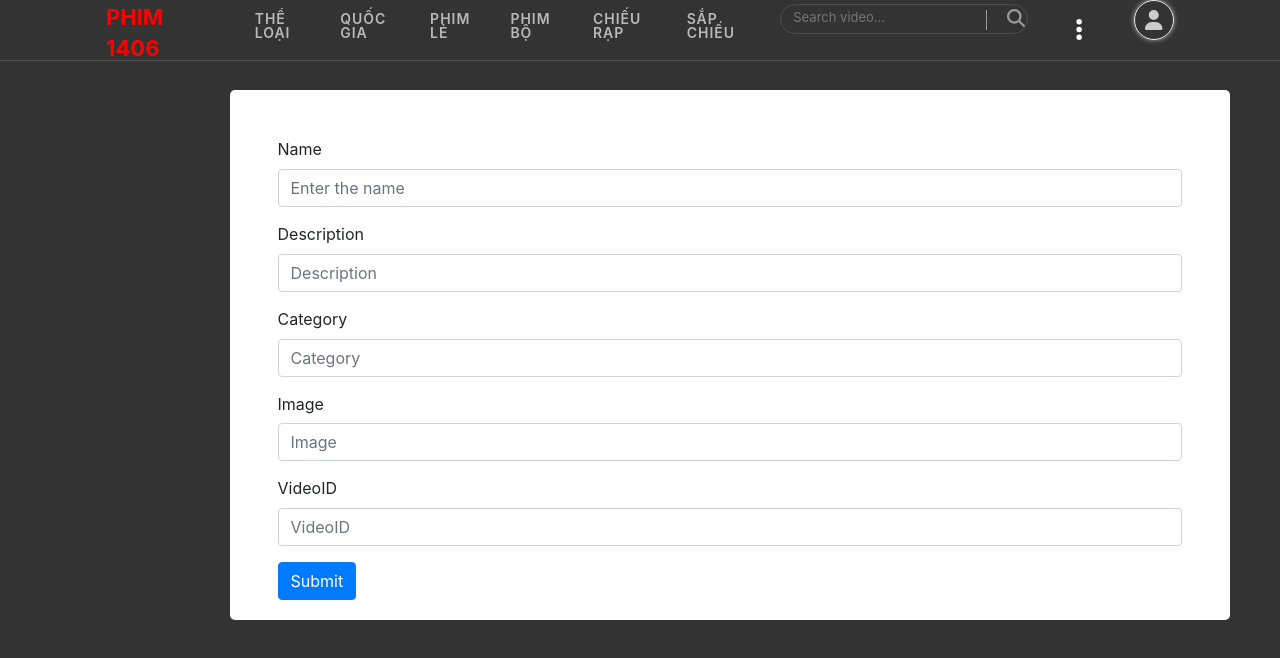
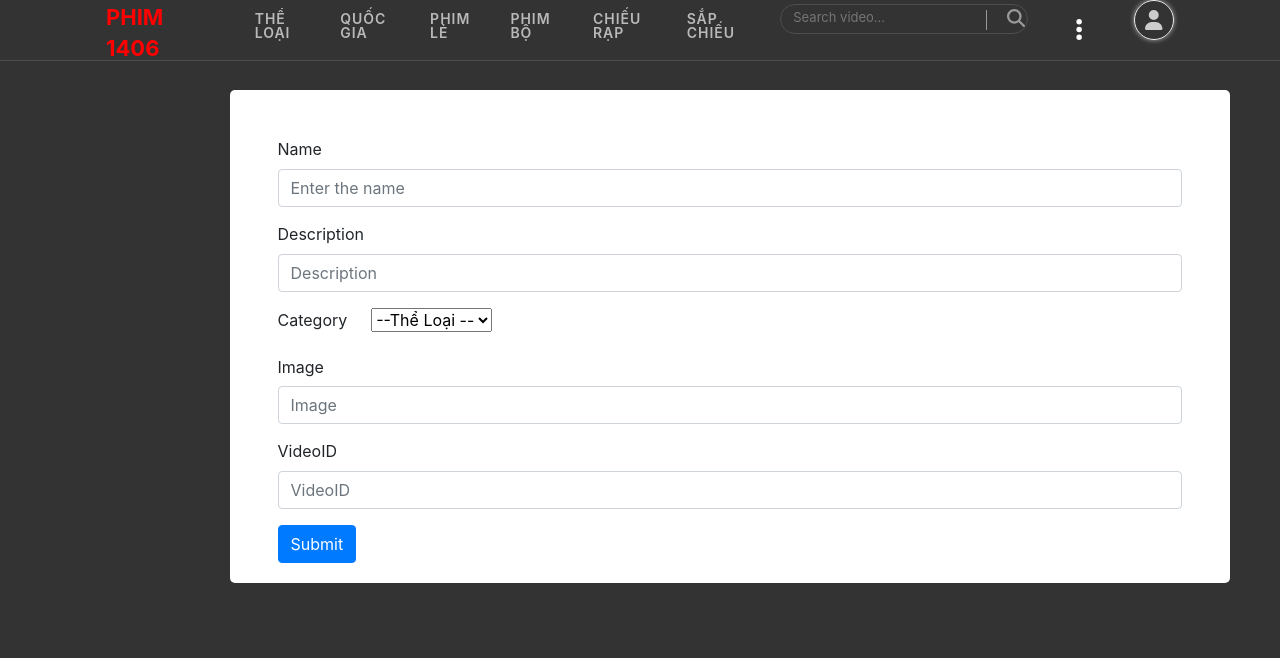
Before and after one commit to AllMightNTD/FilmWeb_Development-Pass2, a React (Create React App) app: page /create in a window 1280 px wide. Shown: the top 658 px of the page. Built offline with nearby package versions, Linux system fonts and the light colour scheme.

Commit message:
Select Option Category

```diff
--- a/src/Components/Layout/DefaultLayout/Header/header.js
+++ b/src/Components/Layout/DefaultLayout/Header/header.js
@@ -40,87 +40,54 @@ function Header() {
                     },
                     {
                         name: 'Thần Thoại',
-                        category: 'love',
+                        category: 'legend',
                     },
                     {
                         name: 'Âm Nhạc',
-                        category: 'love',
+                        category: 'music',
                     },
                     {
                         name: 'Khoa Học',
-                        category: 'love',
+                        category: 'science',
                     },
                     {
                         name: 'Lịch Sử',
-                        category: 'love',
+                        category: 'history',
                     },
                     {
                         name: 'Kiếm Hiệp',
-                        category: 'love',
+                        category: 'hero',
                     },
                     {
                         name: 'Phiêu Lưu',
-                        category: 'love',
+                        category: 'adventure',
                     },
                     {
                         name: 'Hoạt Hình',
-                        category: 'love',
+                        category: 'cartoon',
                     },
-                    {
-                        name: 'Tâm Lý',
-                        category: 'love',
-                    },
+
                     {
                         name: 'Chiến Tranh',
-                        category: 'love',
+                        category: 'war',
                     },
                     {
                         name: 'Hình Sự',
-                        category: 'love',
+                        category: 'criminal',
                     },
-                    {
-                        name: 'Tài Liệu',
-                        category: 'love',
-                    },
-                    {
-                        name: 'Gia Đình',
-                        category: 'love',
-                    },
-                    {
-                        name: 'Thanh Xuân',
-                        category: 'love',
-                    },
+
                     {
                         name: 'Kinh Dị',
-                        category: 'love',
-                    },
-                    {
-                        name: 'Võ Thuật',
-                        category: 'love',
-                    },
-                    {
-                        name: 'TV Show',
-                        category: 'love',
-                    },
-                    {
-                        name: 'Cổ Trang',
-                        category: 'love',
+                        category: 'horrified',
                     },
                     {
                         name: 'Thể Thao',
-                        category: 'love',
+                        category: 'sport',
                     },
-                    {
-                        name: 'Bí Ân',
-                        category: 'love',
-                    },
+
                     {
                         name: 'Học Đường',
-                        category: 'love',
-                    },
-                    {
-                        name: 'Động Vật',
-                        category: 'love',
+                        category: 'school',
                     },
                 ],
             },
--- a/src/Page/CreatEmployee/CreatEmployee.js
+++ b/src/Page/CreatEmployee/CreatEmployee.js
@@ -9,27 +9,44 @@ function CreatEmployee() {
     return (
         <div className={cx('create_film')}>
             <Form className={cx('mt-5 ml-5 mr-5')} method="POST" action="http://localhost:5000/employee/saveEmployee">
-                <Form.Group className="mb-3" controlId="formBasicEmail">
+                <Form.Group className={cx('mb-3')} controlId="formBasicEmail">
                     <Form.Label> Name</Form.Label>
                     <Form.Control type="text" placeholder="Enter the name" name="name" />
                 </Form.Group>
 
-                <Form.Group className="mb-3" controlId="formBasicPassword">
+                <Form.Group className={cx('mb-3')} controlId="formBasicPassword">
                     <Form.Label>Description</Form.Label>
                     <Form.Control type="text" placeholder="Description" name="description" />
                 </Form.Group>
 
-                <Form.Group className="mb-3" controlId="formBasicPassword">
+                <Form.Group className={cx('mb-3 scrollable')} controlId="formBasicPassword">
                     <Form.Label>Category</Form.Label>
-                    <Form.Control type="text" placeholder="Category" name="category" />
+                    <Form.Select aria-label="Default select example" className={cx('ml-4')} name="category" required>
+                        <option value="">--Thể Loại --</option>
+                        <option value="love">Tình Cảm</option>
+                        <option value="act">Hành Động</option>
+                        <option value="detective">Trinh Thám</option>
+                        <option value="legend">Thần Thoại</option>
+                        <option value="music">Âm Nhạc</option>
+                        <option value="science">Khoa Học</option>
+                        <option value="history">Lịch Sử</option>
+                        <option value="hero">Kiếm Hiệp</option>
+                        <option value="adventure">Phiêu Lưu</option>
+                        <option value="cartoon">Hoạt Hình</option>
+                        <option value="war">Chiến Tranh</option>
+                        <option value="criminal">Hình Sự</option>
+                        <option value="horrified">Kinh Dị</option>
+                        <option value="sport">Thể Thao</option>
+                        <option value="school">Học Đường</option>
+                    </Form.Select>
                 </Form.Group>
 
-                <Form.Group className="mb-3" controlId="formBasicPassword">
+                <Form.Group className={cx('mb-3')} controlId="formBasicPassword">
                     <Form.Label>Image</Form.Label>
                     <Form.Control type="text" placeholder="Image" name="image" />
                 </Form.Group>
 
-                <Form.Group className="mb-3" controlId="formBasicPassword">
+                <Form.Group className={cx('mb-3')} controlId="formBasicPassword">
                     <Form.Label>VideoID</Form.Label>
                     <Form.Control type="text" placeholder="VideoID" name="videoID" />
                 </Form.Group>
--- a/src/Page/CreatEmployee/CreatEmployee.module.scss
+++ b/src/Page/CreatEmployee/CreatEmployee.module.scss
@@ -6,3 +6,9 @@
     width: 1000px;
     background-color: #fff;
 }
+// .scrollable {
+//     overflow: auto;
+//     width: 70px; /* adjust this width depending to amount of text to display */
+//     height: 80px; /* adjust height depending on number of options to display */
+//     border: 1px silver solid;
+// }
--- a/src/Page/UpdateFilm/UpdateFilm.js
+++ b/src/Page/UpdateFilm/UpdateFilm.js
@@ -43,9 +43,13 @@ function UpdateFilm() {
                     />
                 </Form.Group>
 
-                <Form.Group className="mb-3" controlId="formBasicEmail">
+                <Form.Group clasName="mb-3" controlId="formBasicPassword">
                     <Form.Label>Category</Form.Label>
-                    <Form.Control type="text" placeholder={dataFilm.category} name="category" />
+                    <Form.Select aria-label="Default select example" className="ml-4" name="category" required>
+                        <option value="">--Thể Loại --</option>
+                        <option value="love">love</option>
+                        <option value="act">act</option>
+                    </Form.Select>
                 </Form.Group>
 
                 <Form.Group className="mb-3" controlId="formBasicPassword">
```
Also changed, not shown: 1 other file (tests, documents, lock files or other folders).
